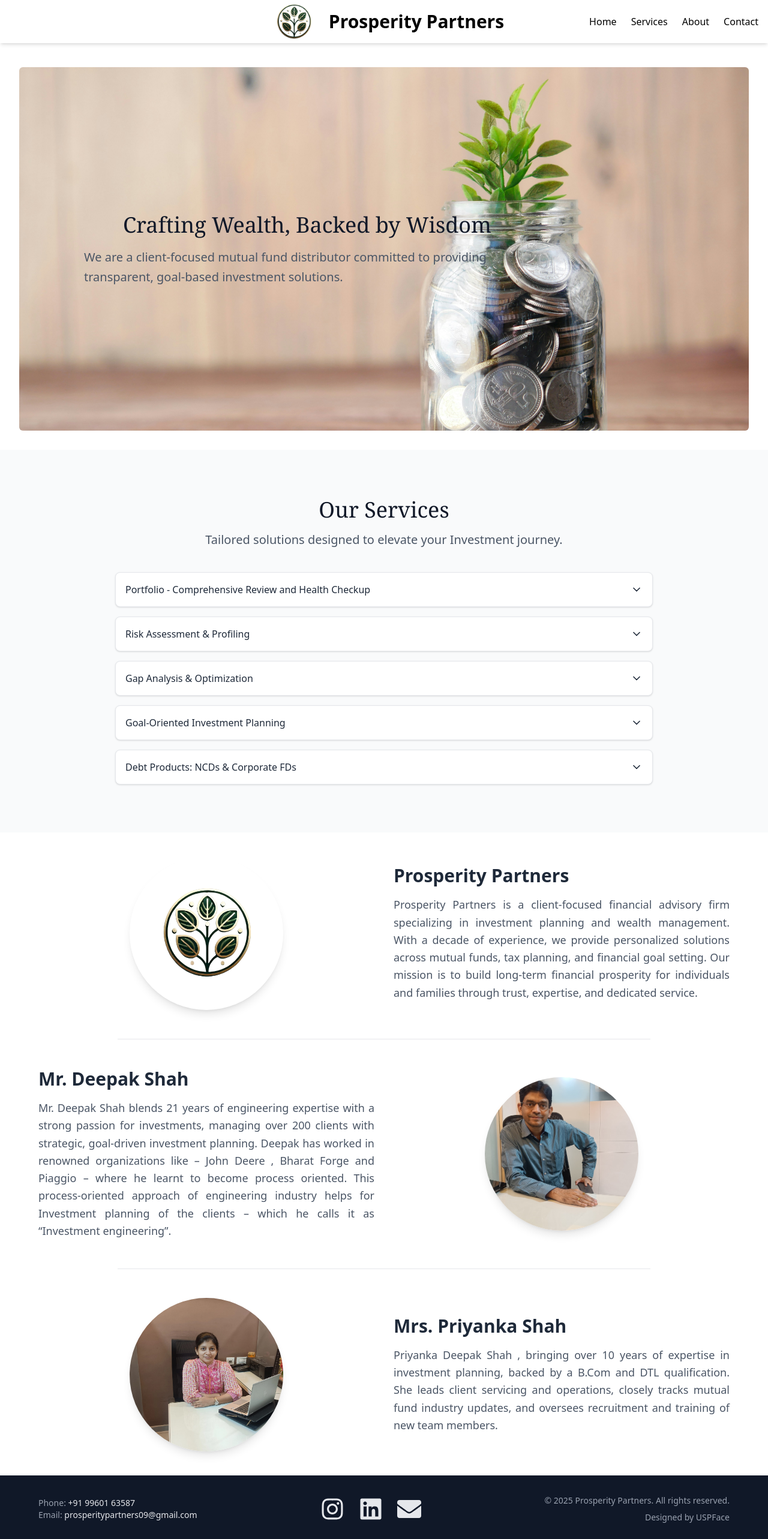
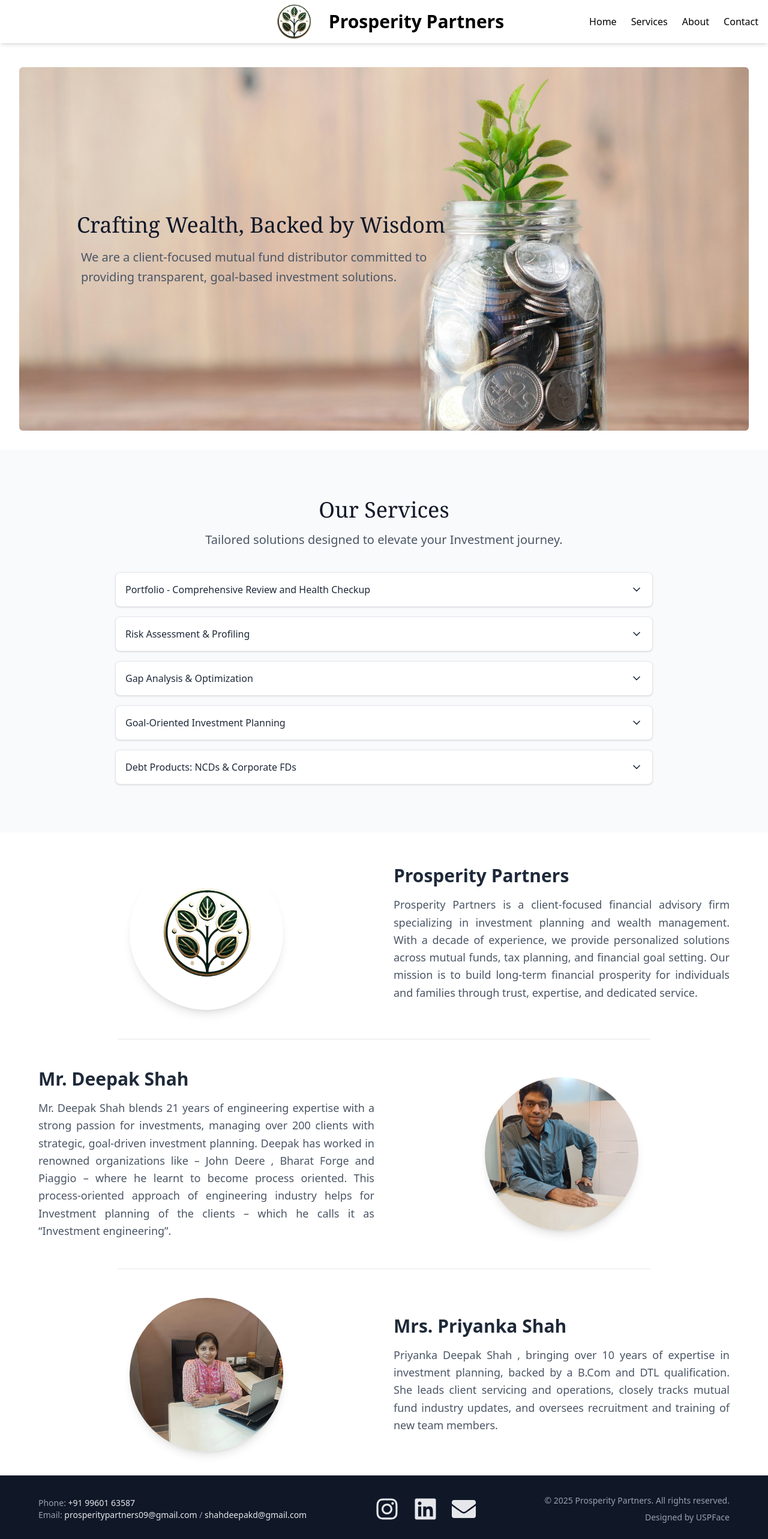
Before and after one commit to face-usp/Prosperity_partner, a React (Vite) app: page / in a window 1280 px wide. Shown: the top 2566 px of the page at 60% size. Built offline with nearby package versions, Linux system fonts and the light colour scheme.

Commit message:
feat: text align and email added

```diff
--- a/src/components/Footer/Footer.jsx
+++ b/src/components/Footer/Footer.jsx
@@ -17,6 +17,13 @@ const Footer = () => {
               className="text-gray-200 hover:text-red-400 transition"
             >
               prosperitypartners09@gmail.com
+            </a>{" "}
+            /{" "}
+            <a
+              href="mailto:shahdeepakd@gmail.com"
+              className="text-gray-200 hover:text-red-400 transition"
+            >
+              shahdeepakd@gmail.com
             </a>
           </p>
         </div>
--- a/src/components/Home/Home.jsx
+++ b/src/components/Home/Home.jsx
@@ -16,10 +16,14 @@ const Home = () => {
               Crafting Wealth, Backed by Wisdom
             </h2>
 
-            <p className="text-base sm:text-lg md:text-xl text-gray-600 leading-relaxed text-left ml-3">
-              We are a client-focused mutual fund distributor committed to
-              providing transparent, goal-based investment solutions.
-            </p>
+            <div className="mr-6">
+              <p className="text-base sm:text-lg md:text-xl text-gray-600 leading-relaxed text-left">
+                We are a client-focused mutual fund distributor committed to
+              </p>
+              <p className="text-base sm:text-lg md:text-xl text-gray-600 leading-relaxed text-left">
+                providing transparent, goal-based investment solutions.
+              </p>
+            </div>
           </div>
         </div>
       </div>
```
